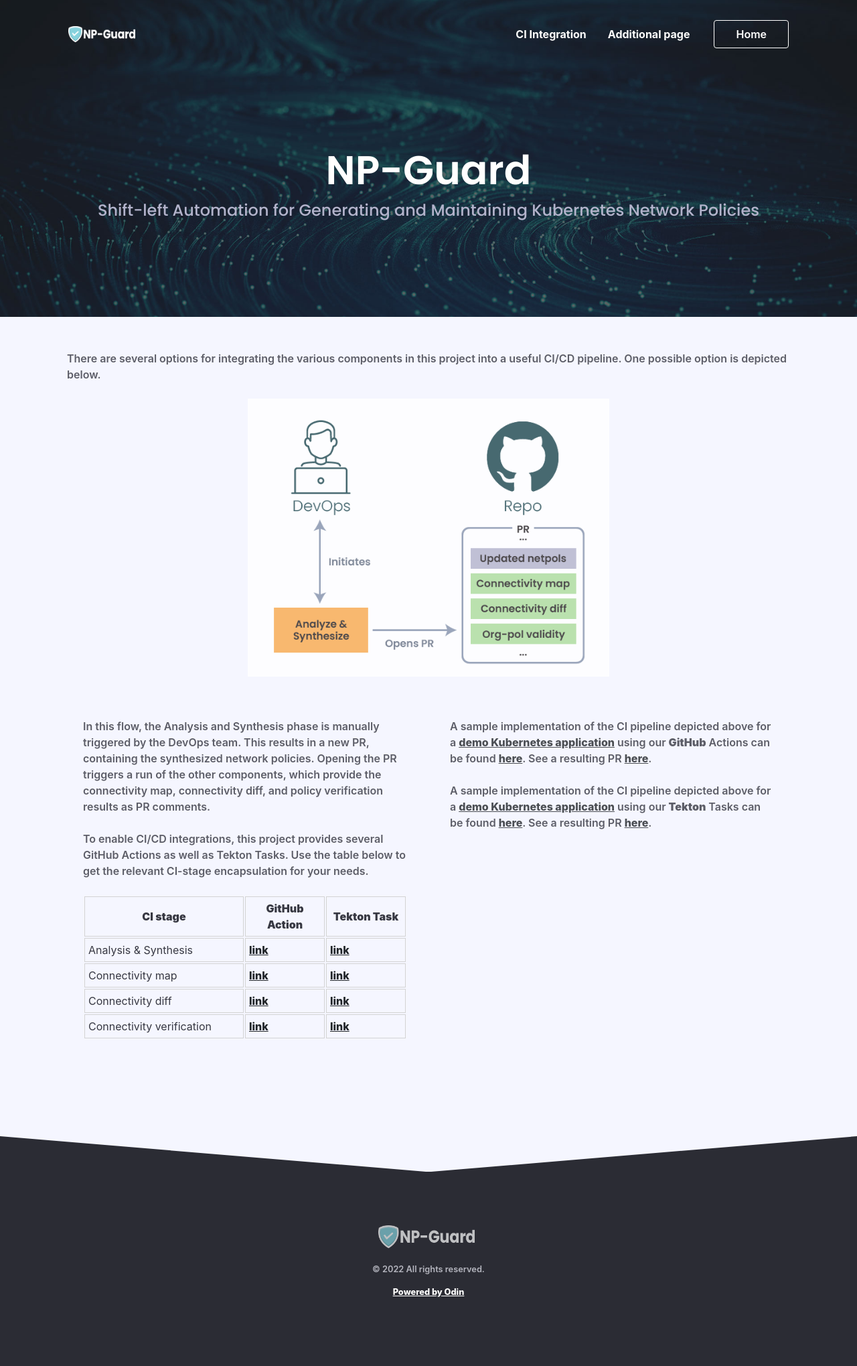
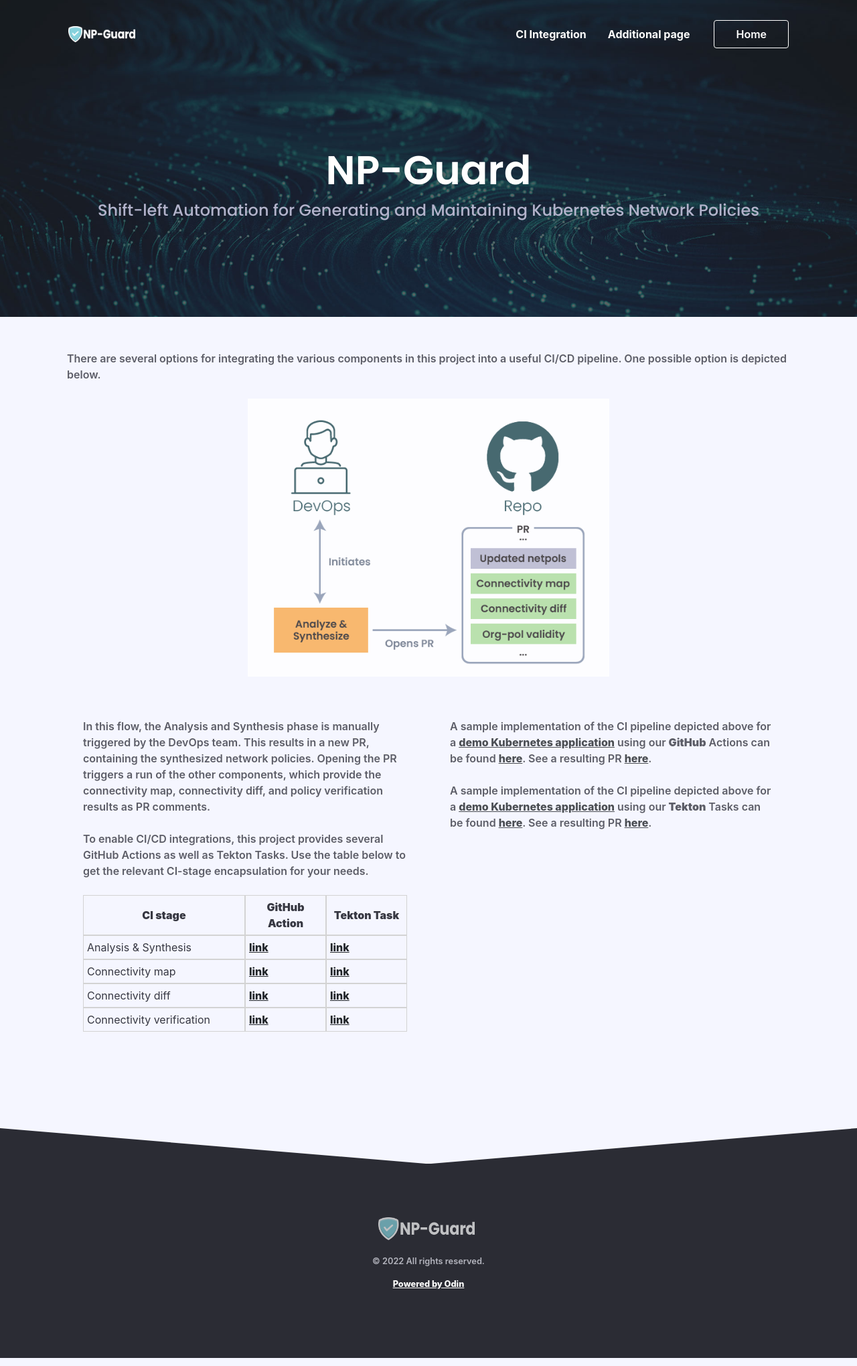
Before and after one commit to tkwsniva/np-guard, a Jekyll site: the page built from ci-integration.html, in a window 1280 px wide. Shown: the whole page at 67% size. Built offline with Jekyll 4.4.1, drawn with Linux system fonts in a browser that asks for light colours; nearby versions of some CDN libraries; some web fonts are replaced; comment, search, counter and statistics services are not loaded.

Commit message:
Update ci-integration-content.html

```diff
--- a/_includes/ci-integration-content.html
+++ b/_includes/ci-integration-content.html
@@ -10,7 +10,7 @@
 <p>To enable CI/CD integrations, this project provides several GitHub Actions as well as Tekton Tasks. Use the table below to get the relevant CI-stage encapsulation for your needs.</p>
 
 
-<table style="">
+<table style=" border-spacing: 0;">
 	<thead  style="border: 1px solid #D3D3D3; padding: 5px;">
 <tr>
 <th width="50%" style="border: 1px solid #D3D3D3; padding: 5px;">
```
